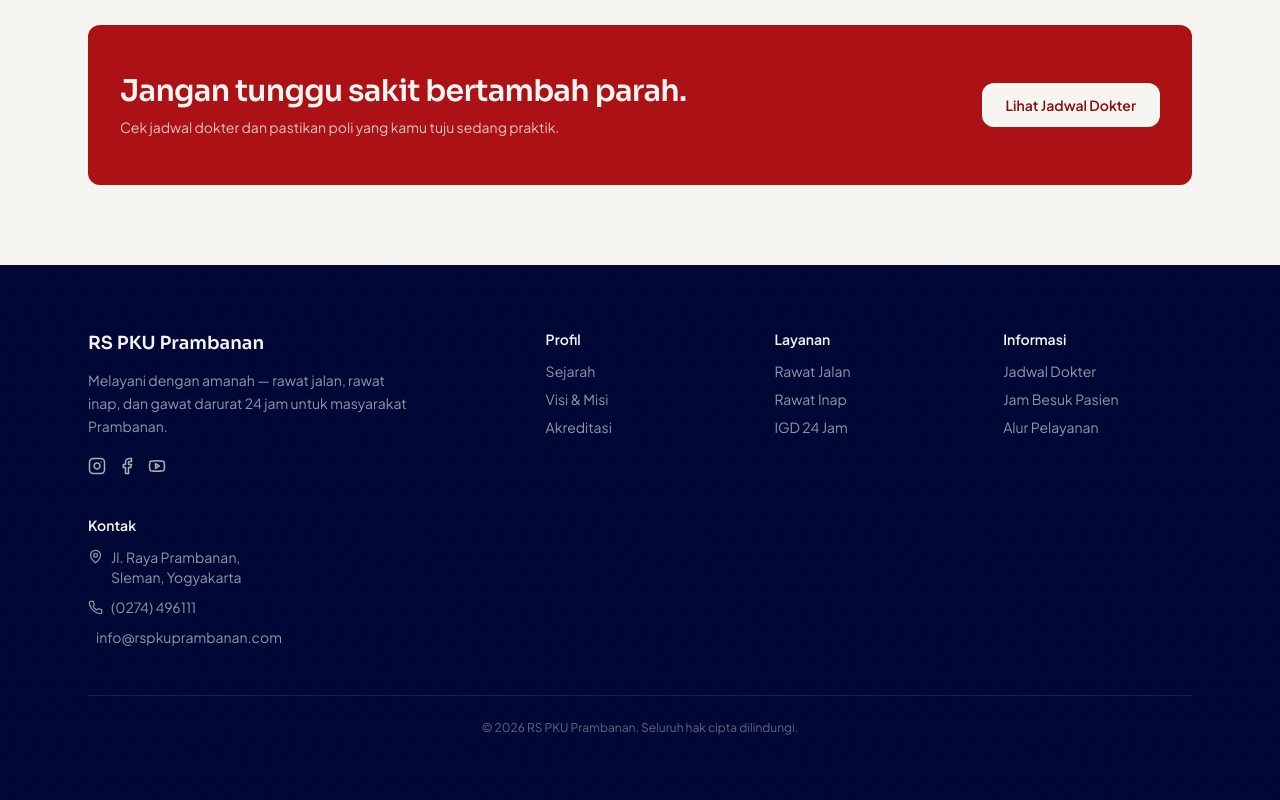
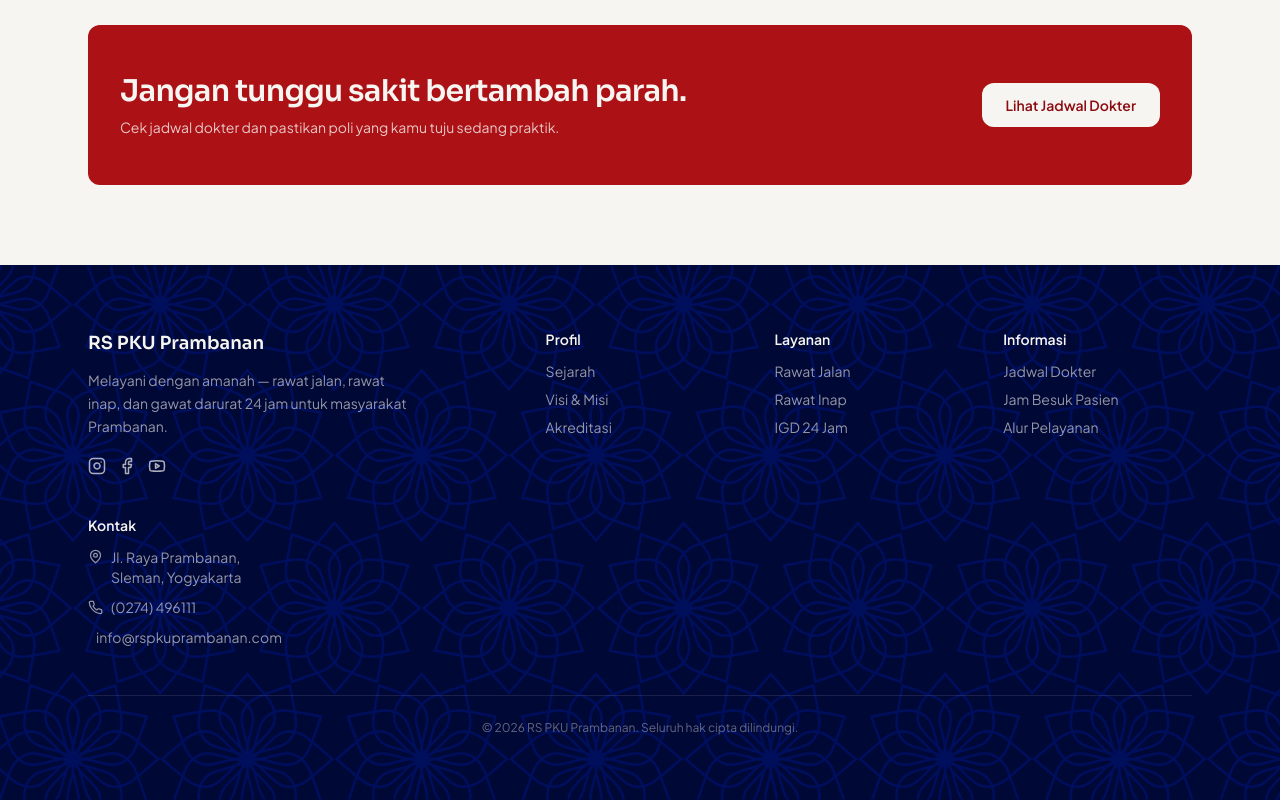
Before and after one commit to senWic/rs-pku-prambanan, a Next.js app: page / in a window 1280 px wide. Shown: the part 3293-4093 px from the top of the page. Built offline with nearby package versions, Linux system fonts and the light colour scheme; no server answers.

Commit message:
Update Footer.tsx

```diff
--- a/components/Footer.tsx
+++ b/components/Footer.tsx
@@ -18,12 +18,11 @@
 
 export default function Footer() {
   return (
-    <footer id="kontak" className="relative overflow-hidden bg-navy-900 py-16 text-cream">
-        <div
-          className="pointer-events-none absolute inset-0 bg-repeat opacity-[0.06]"
-          style={{ backgroundImage: "url('/footer-web1.png')", backgroundSize: "280px" }}
-        />
-        <div className="relative">
+    <footer
+        id="kontak"
+        className="relative bg-navy-900 bg-center bg-cover bg-no-repeat py-16 text-cream"
+        style={{ backgroundImage: "url('/footer-web1.png')" }}
+      >
       <div className="mx-auto max-w-6xl px-6">
         <div className="grid gap-10 sm:grid-cols-2 lg:grid-cols-5">
           <div className="lg:col-span-2">
@@ -75,7 +74,6 @@
           © {new Date().getFullYear()} RS PKU Prambanan. Seluruh hak cipta dilindungi.
         </div>
       </div>
-    </div>
     </footer>
   );
 }
```
